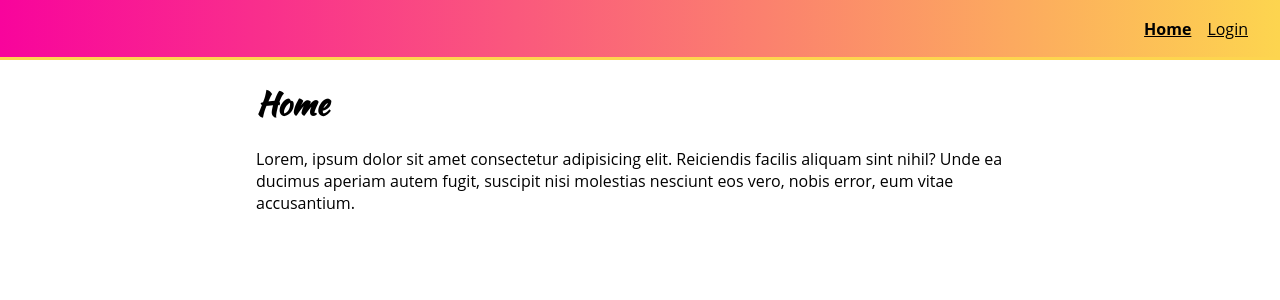
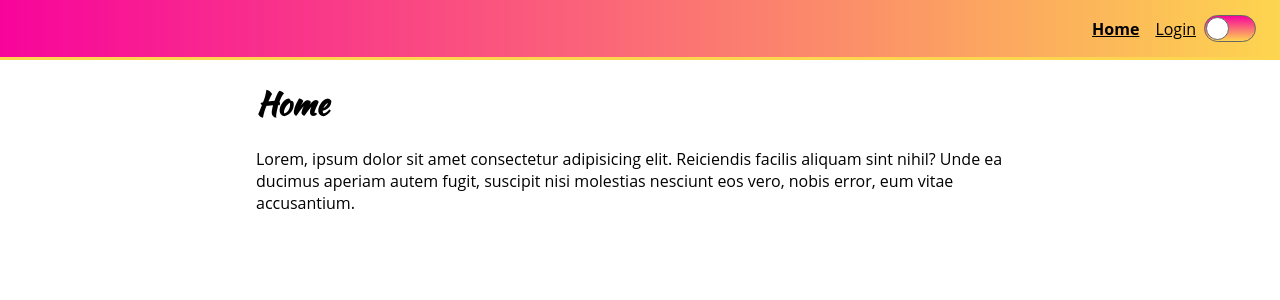
Before and after one commit to tatsurodev/react-styled-components, a React (Create React App) app in the folder styled-components-v5/: page / in a window 1280 px wide. Shown: the top 300 px of the page. Built offline with nearby package versions, Linux system fonts and the light colour scheme; a web font is replaced by a local one.

Commit message:
themeのtoggle作成 22

```diff
--- a/styled-components-v5/src/components/common/Header.js
+++ b/styled-components-v5/src/components/common/Header.js
@@ -1,6 +1,7 @@
 import React, { useState } from 'react'
 import styled from 'styled-components'
 import { Link as ReactRouterDomLink, useLocation } from 'react-router-dom'
+import { Toggle } from './Toggle'
 
 const HeaderWrapper = styled.header`
   height: 60px;
@@ -93,6 +94,7 @@
         <StyledLink to="/login" isActive={pathname === '/login'}>
           Login
         </StyledLink>
+        <Toggle />
       </Menu>
     </HeaderWrapper>
   )
--- /dev/null
+++ b/styled-components-v5/src/components/common/Toggle.js
@@ -0,0 +1,36 @@
+import React from 'react'
+import styled from 'styled-components'
+
+const ToggleWrapper = styled.div`
+  width: 50px;
+  min-width: 50px;
+  height: 25px;
+  border-radius: 25px;
+  border: 1px solid #666;
+  margin: auto;
+  display: flex;
+  background-image: linear-gradient(
+    to bottom,
+    ${(p) => p.theme.primaryColor},
+    ${(p) => p.theme.secondaryColor}
+  );
+`
+
+const Notch = styled.div`
+  height: 21px;
+  width: 21px;
+  border: 1px solid #666;
+  margin-top: 1px;
+  background: white;
+  border-radius: 50%;
+  transition: transform 0.1s linear;
+  transform: translate(${(p) => (p.isActive ? '26px' : '1px')});
+`
+
+export function Toggle({ isActive }) {
+  return (
+    <ToggleWrapper>
+      <Notch isActive={isActive} />
+    </ToggleWrapper>
+  )
+}
--- a/styled-components-v5/src/components/common/index.js
+++ b/styled-components-v5/src/components/common/index.js
@@ -6,3 +6,4 @@
 export * from './Input'
 export * from './PasswordInput'
 export * from './Spinner'
+export * from './Toggle'
```
Also changed, not shown: 1 other file (tests, documents, lock files or other folders).
